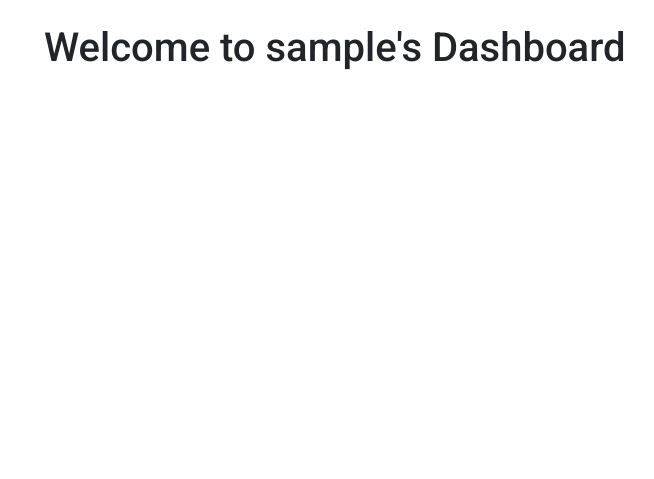
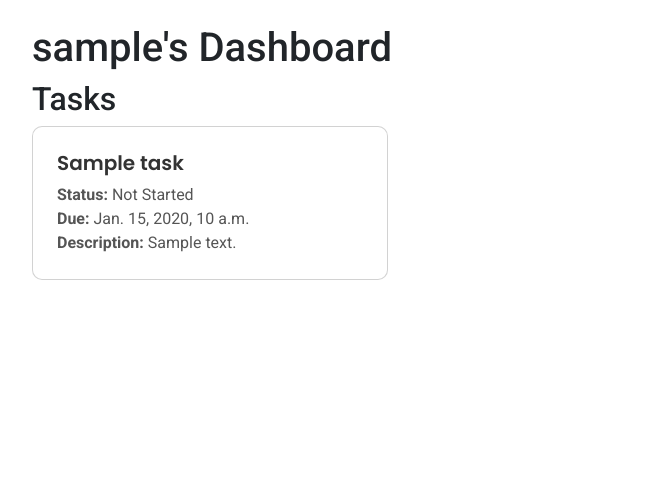
Before and after one commit to MFS4711/Task-FLow, a Django app: page /1/dashboard/ in a window 1280 px wide. Shown: the part 74-553 px from the top of the page, without its empty margins (50-704 px from the left). Run offline with Django 4.2, Linux system fonts and the light colour scheme; a user stored in the database is signed in; tables that the repository leaves empty hold one stand-in row (values such as "Sample post"); some libraries are stand-ins or nearby versions.

Commit message:
Add basic html code for dashboard and amend view to show all tasks

```diff
--- a/task_dashboard/templates/task_dashboard/dashboard.html
+++ b/task_dashboard/templates/task_dashboard/dashboard.html
@@ -2,8 +2,29 @@
 
 {% block content %}
 
-<div class="container">
-    <h1>Welcome to {{ user.username }}'s Dashboard</h1>
+<h1>{{ user.username }}'s Dashboard</h1>
+
+<h2>Tasks</h2>
+
+<div class="row">
+    {% for task in tasks %}
+        <div class="col-md-4 mb-4">
+            <div class="card">
+                <div class="card-body">
+                    <h5 class="card-title">{{ task.title }}</h5>
+                    <p class="card-text">
+                        <strong>Status:</strong> {{ task.get_status_display }} <br>
+                        <strong>Due:</strong> {{ task.due_date }} <br>
+                        <strong>Description:</strong> {{ task.description }}
+                    </p>
+                </div>
+            </div>
+        </div>
+    {% empty %}
+        <div class="col-12">
+            <p>You have no tasks.</p>
+        </div>
+    {% endfor %}
 </div>
 
 {% endblock %}
--- a/task_dashboard/views.py
+++ b/task_dashboard/views.py
@@ -20,9 +20,13 @@ def dashboard(request, user_id):
         # Raise 404 if the logged-in user tries to access another user's dashboard
         raise Http404("You do not have permission to view this page.")
 
+    # Fetch tasks for the specific user (only the logged-in user’s tasks)
+    tasks = Task.objects.filter(author=user).order_by('-status', '-due_date')
+
     # Context to pass to the template
     context = {
         "user": user,
+        "tasks": tasks,
     }
 
     # Render the dashboard page for the specific user
```
